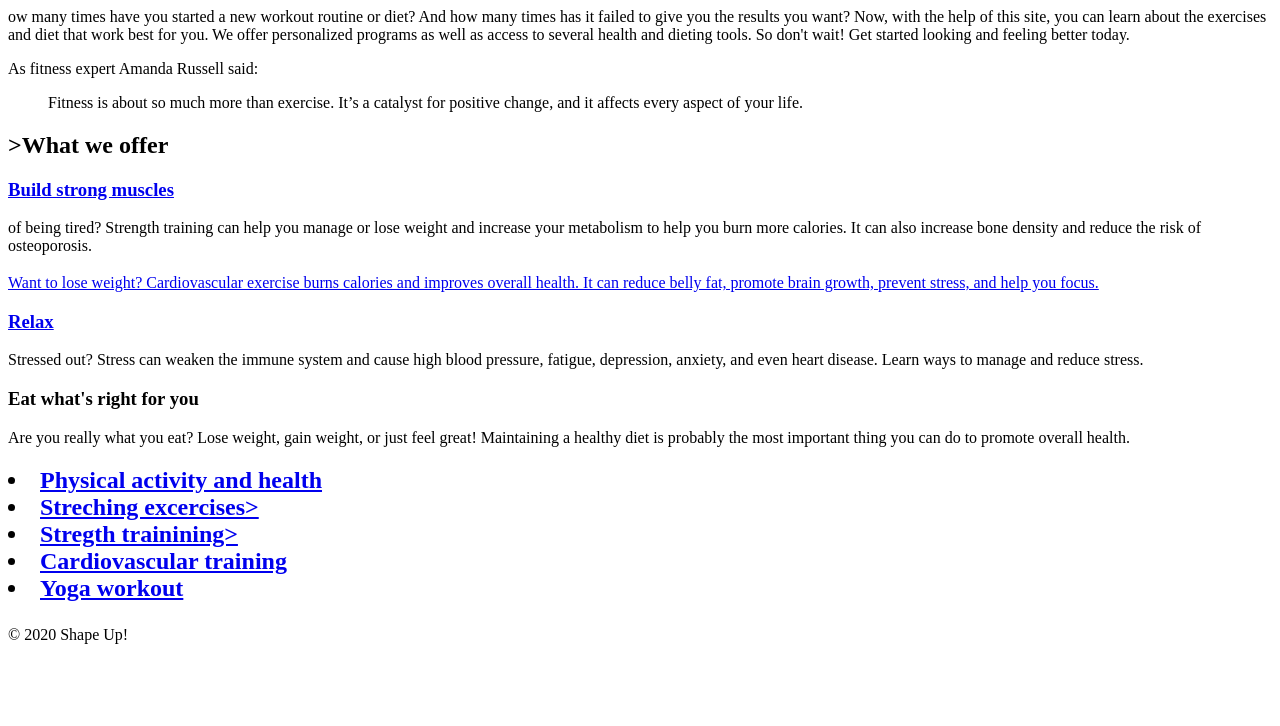
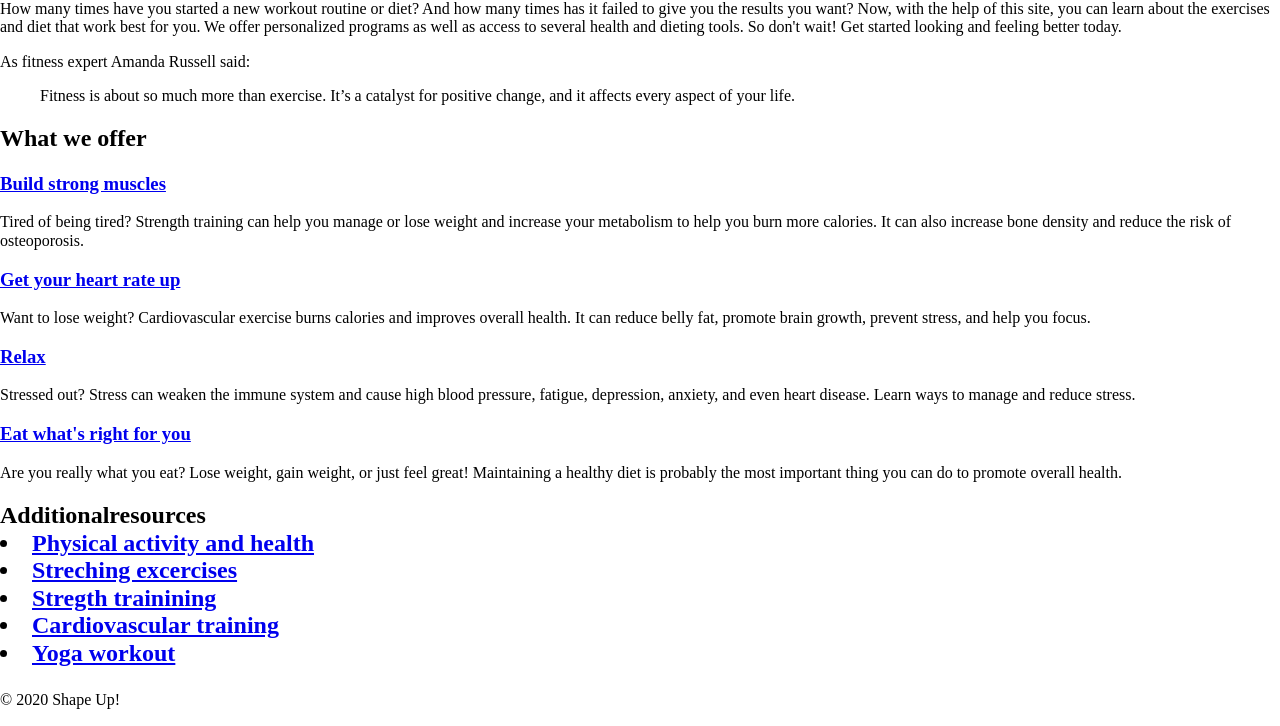
Before and after one commit to bryanaleman/shapeup, a plain HTML site: page index.html in a window 1280 px wide. Shown: the part 278-1004 px from the top of the page. Before the commit the page ends 938 px from the top, so only its background shows below. Drawn offline with nearby package versions, Linux system fonts and the light colour scheme.

Commit message:
Add files via upload

```diff
--- a/index.html
+++ b/index.html
@@ -4,6 +4,8 @@
 <head>
 	<meta charset="utf-8" />
 	<title>Shape Up</title>
+	<link rel="stylesheet" href="stress/normalize.css">
+	<link rel="stylesheet" href="styles/main.css">
 </head>
 
 <body>
@@ -11,40 +13,43 @@
 	   <img src="images/shape_up_logo.png">
 	   <h2> Shape Up!</h2>
 	   <h3>Find the best fit for you</h3>
-	    <h1>Get ready to Shape Up!</h1>
+
 	</header>
 
 	<Main>
+		<h1>Get ready to Shape Up!</h1>
 		<Section>
-			<p>ow many times have you started a new workout routine or diet? And how many times has it failed to give you the results you want? Now, with the help of this site, you can learn about the exercises and diet that work best for you. We offer personalized programs as well as access to several health and dieting tools. So don't wait! Get started looking and feeling better today.
+			<p>How many times have you started a new workout routine or diet? And how many times has it failed to give you the results you want? Now, with the help of this site, you can learn about the exercises and diet that work best for you. We offer personalized programs as well as access to several health and dieting tools. So don't wait! Get started looking and feeling better today.
 			</p>
 
 			<p>As fitness expert Amanda Russell said:</p>
 			<blockquote>Fitness is about so much more than exercise. It’s a catalyst for positive change, and it affects every aspect of your life.
 			</blockquote>
 
-			<h2>>What we offer</h2>
+			<h2>What we offer</h2>
 			<h3><a href="strength/index.html">Build strong muscles</a></h3>
-			<p>of being tired? Strength training can help you manage or lose weight and increase your metabolism to help you burn more calories. It can also increase bone density and reduce the risk of osteoporosis.
+			<p>Tired of being tired? Strength training can help you manage or lose weight and increase your metabolism to help you burn more calories. It can also increase bone density and reduce the risk of osteoporosis.
 			</p>
 
-            <h3><a href="cardio/index.html" Get your heart rate up</a></h3>
+            <h3><a href="cardio/index.html">Get your heart rate up</a></h3>
             <p>Want to lose weight? Cardiovascular exercise burns calories and improves overall health. It can reduce belly fat, promote brain growth, prevent stress, and help you focus.
 
             <h3><a href="stress/index.html">Relax</a></h3>
             <p>Stressed out? Stress can weaken the immune system and cause high blood pressure, fatigue, depression, anxiety, and even heart disease. Learn ways to manage and reduce stress.
 			</p>
 
-            <h3><a href="diet/index.html"></a>Eat what's right for you <a></h3>
+            <h3><a href="diet/index.html">Eat what's right for you</a></h3>
              <p> Are you really what you eat? Lose weight, gain weight, or just feel great! Maintaining a healthy diet is probably the most important thing you can do to promote overall health.
-	        </p>
+			</p>
+
 			</section>
 			<aside>
 			   <h2><Additionalresources</h2
-			   <ul>
+			   ul></Additionalresources>Additionalresources
+
 			   <li><a href="https://www.cdc.gov/physicalactivity/basics/pa-health/index.htm" target="_blank">Physical activity and health</a></li>
-			   <li><a href="https://romwod.com/?gclid=Cj0KCQjw4dr0BRCxARIsAKUNjWRpzLObU7f_b27G1cIcwQx76zsP7tlOJqUYOpzdzvLSKi4vsIzXXuIaAqiKEALw_wcB" target="_blank">Streching excercises></li>
-			   <li><a href="https://www.nytimes.com/guides/well/strength-training-plyometrics" target="_blank">Stregth trainining></a></li>
+			   <li><a href="https://romwod.com/?gclid=Cj0KCQjw4dr0BRCxARIsAKUNjWRpzLObU7f_b27G1cIcwQx76zsP7tlOJqUYOpzdzvLSKi4vsIzXXuIaAqiKEALw_wcB" target="_blank">Streching excercises</li>
+			   <li><a href="https://www.nytimes.com/guides/well/strength-training-plyometrics" target="_blank">Stregth trainining</a></li>
 			   <li><a href="http://steadystrength.com/glossary/cardiovascular-training/" target="_blank">Cardiovascular training</li>
 			   <li><a href="https://www.alomoves.com/?utm_source=GoogleAdWords&gclid=Cj0KCQjw4dr0BRCxARIsAKUNjWTR24_T1NJEFSgd_yAZ15HvmeqTi80dBdwAuH-MywkXMBW5R2x2I6waAhm-EALw_wcB" target="_blank">Yoga workout</a></li>
 			   <ul>
```
